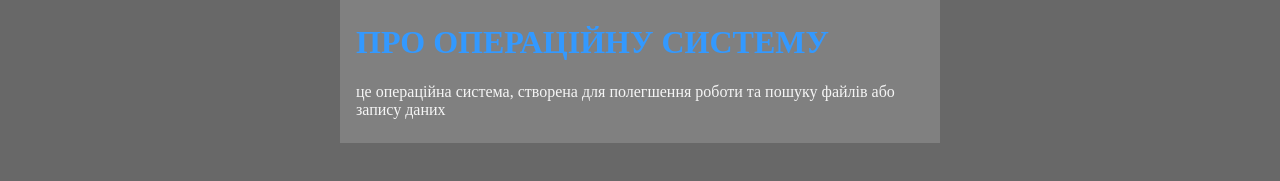
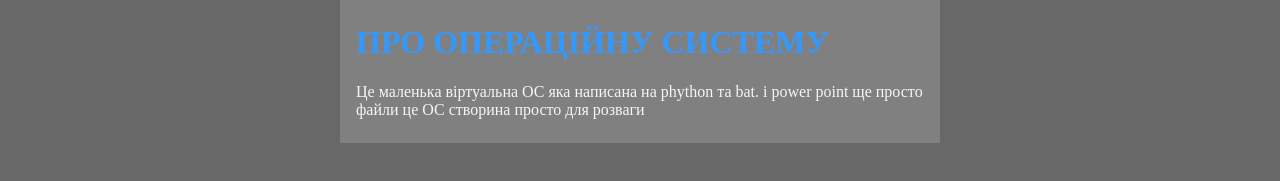
Before and after one commit to DaniaBakhmat/operating-disk, a plain HTML site: page about.html in a window 1280 px wide. Shown: the part 65-246 px from the top of the page. Drawn offline with Linux system fonts and the light colour scheme.

Commit message:
Update about.html

```diff
--- a/about.html
+++ b/about.html
@@ -36,8 +36,9 @@
 			<h1>Про операційну систему</h1>
 
 <!--- Start Content -->
-<p>це операційна система, створена для полегшення роботи та
-	пошуку файлів або запису даних</p>
+<p>Це маленька віртуальна ОС яка написана на phython та bat. і power point ще просто файли
+	це ОС створина просто для розваги
+</p>
 
 
 
@@ -58,3 +59,26 @@
 		</div>
 	</body>
 </html>
+
+
+
+
+
+
+
+
+
+
+
+
+
+
+
+
+
+
+<!--- End Content -->
+
+		</div>
+	</body>
+</html>
```
